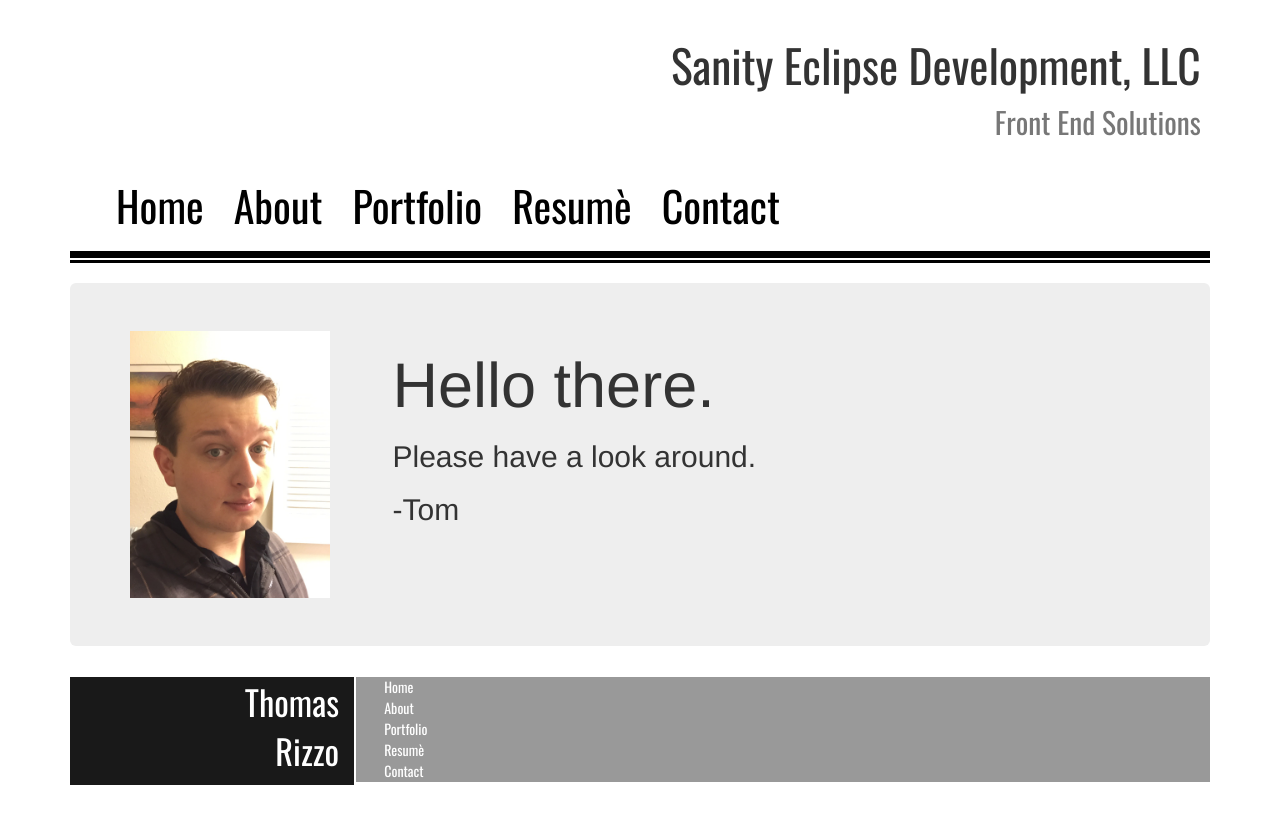
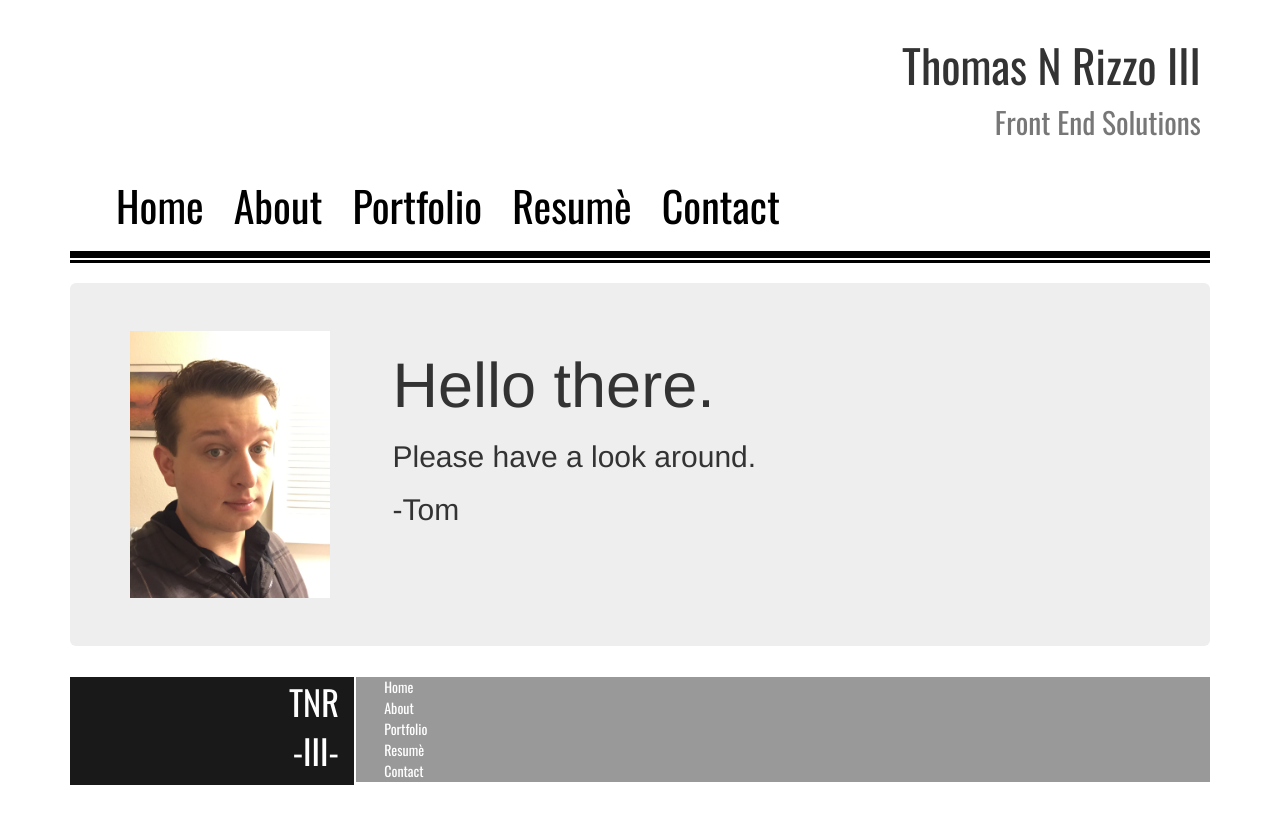
Before and after one commit to SanityEclipse/SED-business-site, an Angular app: page /home in a window 1280 px wide. Built offline with nearby package versions, Linux system fonts and the light colour scheme; what angular-in-memory-web-api would draw is missing.

Commit message:
Slight rebranding.

```diff
--- a/src/app/core/footer/footer.component.html
+++ b/src/app/core/footer/footer.component.html
@@ -5,7 +5,7 @@
     <div class="container">
       <div class="col-md-3">
         <p class="text-right">
-          Thomas<br>Rizzo
+          TNR<br>-III-
         </p>
       </div>
       <div class="col-md-9">
--- a/src/app/core/header/header.component.html
+++ b/src/app/core/header/header.component.html
@@ -3,7 +3,7 @@
   <div class="container">
 
     <div class="page-header text-right">
-      <h1>Sanity Eclipse Development, LLC
+      <h1>Thomas N Rizzo III
         <br>
         <small> Front End Solutions</small>
       </h1>
```
